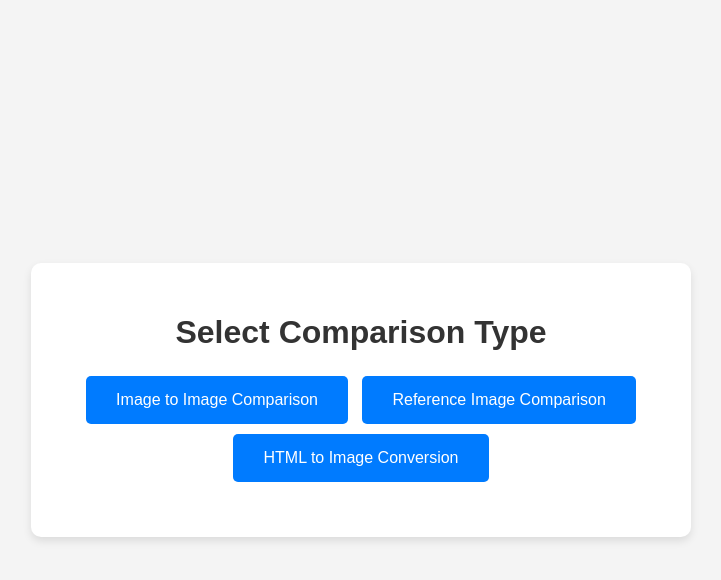
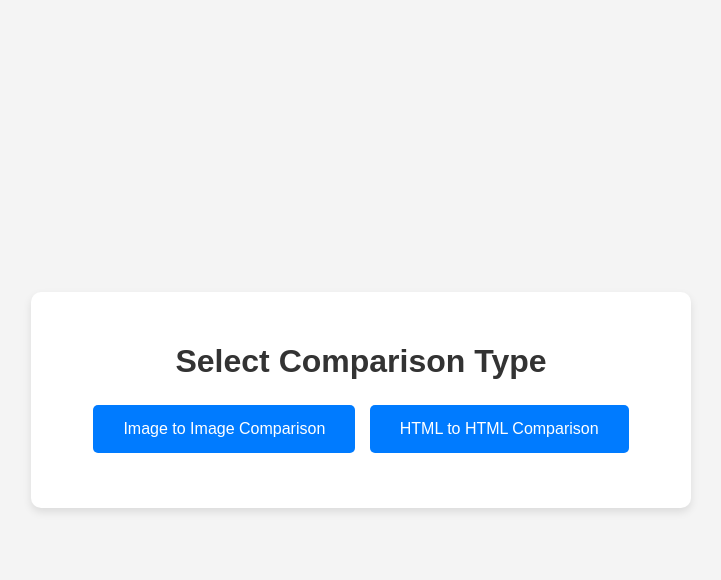
Before and after one commit to saboor-siddiqui/image_and_pdf_comparator, a Flask app: page / in a window 1280 px wide. Shown: the top 580 px of the page, without its empty margins (279-1000 px from the left). Run offline with Flask 3, Linux system fonts and the light colour scheme.

Commit message:
Changes to compare two images and HTML comparison

```diff
--- a/app.py
+++ b/app.py
@@ -5,7 +5,7 @@ import os
 import numpy as np
 import base64
 from image_comparator import ImageComparator
-from multiple_image_comparator import MultipleImageComparator
+from file_processor import FileProcessor
 
 app = Flask(__name__)
 app.config['UPLOAD_FOLDER'] = 'static/uploads'
@@ -21,102 +21,67 @@ def b64encode_filter(data):
 
 # Create instances of both comparators with upload folder
 single_comparator = ImageComparator(app.config['UPLOAD_FOLDER'])
-multiple_comparator = MultipleImageComparator(app.config['UPLOAD_FOLDER'])
+file_processor = FileProcessor(app.config['UPLOAD_FOLDER'])
 
 @app.route('/', methods=['GET', 'POST'])
 def upload_file():
     if request.method == 'POST':
         try:
-            # Get files from request
-            file1 = request.files['file1']
-            file2 = request.files['file2']
+            # Handle image comparison
+            if 'file1' in request.files and 'file2' in request.files:
+                file1 = request.files['file1']
+                file2 = request.files['file2']
 
-            # Read files into memory using PIL
-            image1 = Image.open(BytesIO(file1.read()))
-            image2 = Image.open(BytesIO(file2.read()))
+                file1_path = os.path.join(app.config['UPLOAD_FOLDER'], file1.filename)
+                file2_path = os.path.join(app.config['UPLOAD_FOLDER'], file2.filename)
 
-            # Convert to RGB mode if necessary
-            if image1.mode != 'RGB':
-                image1 = image1.convert('RGB')
-            if image2.mode != 'RGB':
-                image2 = image2.convert('RGB')
+                file1.save(file1_path)
+                file2.save(file2_path)
 
-            # Convert to numpy arrays
-            image1_np = np.array(image1)
-            image2_np = np.array(image2)
+                # Process files to ensure they are images
+                image1_path = file_processor.process_file(file1_path)
+                image2_path = file_processor.process_file(file2_path)
 
-            # Compare images and get result
-            output_image = single_comparator.compare_images_in_memory(image1_np, image2_np)
+                comparison_result_image = single_comparator.compare_images(image1_path, image2_path)
 
-            # Convert output image to bytes for display
-            output_buffer = BytesIO()
-            Image.fromarray(output_image).save(output_buffer, format='PNG')
-            output_buffer.seek(0)
+                # Read the comparison result image and convert to base64
+                with open(comparison_result_image, "rb") as image_file:
+                    output_image = base64.b64encode(image_file.read()).decode('utf-8')
 
-            # Return result template with image data
-            return render_template('result.html', output_image=output_buffer)
+                return render_template('result.html', output_image=output_image)
+
+            # Handle HTML comparison
+            elif 'html_file1' in request.files and 'html_file2' in request.files:
+                html_file1 = request.files['html_file1']
+                html_file2 = request.files['html_file2']
+
+                html_path1 = os.path.join(app.config['UPLOAD_FOLDER'], html_file1.filename)
+                html_path2 = os.path.join(app.config['UPLOAD_FOLDER'], html_file2.filename)
+
+                html_file1.save(html_path1)
+                html_file2.save(html_path2)
+
+                image_path1 = file_processor.convert_html_to_image(html_path1)
+                image_path2 = file_processor.convert_html_to_image(html_path2)
+
+                comparison_result_image = single_comparator.compare_images(image_path1, image_path2)
+
+                # Read the comparison result image and convert to base64
+                with open(comparison_result_image, "rb") as image_file:
+                    output_image = base64.b64encode(image_file.read()).decode('utf-8')
+
+                return render_template('result.html', output_image=output_image)
+
+            else:
+                flash("Please upload the required files.")
+                return redirect(request.url)
 
         except Exception as e:
             flash(str(e))
-            print(f"Error during comparison: {str(e)}")  # Debug logging
+            print(f"Error during comparison: {str(e)}")
             return redirect(request.url)
 
     return render_template('index.html')
 
-@app.route('/compare_multiple', methods=['POST'])
-def compare_multiple():
-    try:
-        # Use multiple image comparator
-        parent_file = request.files['master_file']
-        child_files = request.files.getlist('child_files')
-
-        if len(child_files) < 5:
-            flash("Please select at least 5 files to compare")
-            return redirect(request.url)
-
-        # Read parent file into memory
-        parent_image = Image.open(BytesIO(parent_file.read()))
-        parent_image_np = np.array(parent_image)
-
-        child_images = []
-        for child_file in child_files:
-            # Read child files into memory
-            child_image = Image.open(BytesIO(child_file.read()))
-            child_image_np = np.array(child_image)
-            child_images.append(child_image_np)
-
-        results = multiple_comparator.compare_multiple(parent_image_np, child_images)
-
-        # Convert output images to in-memory files
-        output_buffers = []
-        for result in results.values():
-            output_buffer = BytesIO()
-            result.output_image.save(output_buffer, format='PNG')
-            output_buffer.seek(0)
-            output_buffers.append(output_buffer)
-
-        return render_template('multiple_results.html', results=results, parent_image=parent_file.filename)
-
-    except Exception as e:
-        flash(str(e))
-        print(f"Error during multiple comparison: {str(e)}")
-        return redirect(request.url)
-
-@app.route('/convert_html', methods=['POST'])
-def convert_html():
-    try:
-        html_file = request.files['html_file']
-        html_file_path = BytesIO(html_file.read())
-
-        output_image_path = BytesIO()
-        single_comparator.html_to_image(html_file_path, output_image_path)
-        output_image_path.seek(0)
-
-        return render_template('result.html', output_image=output_image_path)
-    except Exception as e:
-        flash(str(e))
-        print(f"Error during HTML conversion: {str(e)}")
-        return redirect(request.url)
-
 if __name__ == '__main__':
     app.run(debug=True)
--- a/image_comparator.py
+++ b/image_comparator.py
@@ -41,9 +41,13 @@ class ImageComparator:
 
         output_filename = 'output.png'
         output_path = os.path.join(self.upload_folder, output_filename)
+
+        # Ensure the directory exists
+        os.makedirs(self.upload_folder, exist_ok=True)
+
         cv2.imwrite(output_path, outlined_img)
 
-        return output_filename
+        return output_path
 
     def compare_images_in_memory(self, img1_np, img2_np):
         """Compare two images using numpy arrays directly."""
--- a/static/script.js
+++ b/static/script.js
@@ -147,5 +147,5 @@ function showForm(formId) {
 document.addEventListener('DOMContentLoaded', () => {
     initializeFileUpload('single-comparison');
     initializeFileUpload('multiple-comparison');
-    initializeFileUpload('html-to-image');
+    initializeFileUpload('html-comparison');
 });
--- a/templates/index.html
+++ b/templates/index.html
@@ -3,7 +3,7 @@
 <head>
     <meta charset="UTF-8">
     <meta name="viewport" content="width=device-width, initial-scale=1.0">
-    <title>Image Comparison</title>
+    <title>Image and HTML Comparison</title>
     <link rel="stylesheet" href="{{ url_for('static', filename='styles.css') }}">
     <style>
         .form-container { display: none; }
@@ -33,7 +33,6 @@
             transform: translate(-50%, -50%);
             width: 100%;
             color: #666;
-            font-size: 0.9em;
             pointer-events: none;
             opacity: 0.7;
         }
@@ -44,8 +43,7 @@
         <div class="comparison-options">
             <h1>Select Comparison Type</h1>
             <button class="btn btn-primary" onclick="showForm('single-comparison')">Image to Image Comparison</button>
-            <button class="btn btn-primary" onclick="showForm('multiple-comparison')">Reference Image Comparison</button>
-            <button class="btn btn-primary" onclick="showForm('html-to-image')">HTML to Image Conversion</button>
+            <button class="btn btn-primary" onclick="showForm('html-comparison')">HTML to HTML Comparison</button>
         </div>
 
         <div id="forms-container">
@@ -56,14 +54,14 @@
                         <div class="preview-box">
                             <label for="file1">Image 1</label>
                             <div class="upload-prompt">Drag & Drop here or click to upload</div>
-                            <input type="file" name="file1" id="file1" accept="image/*,.html" required>
+                            <input type="file" name="file1" id="file1" accept="image/*" required>
                             <div class="file-info" id="info1"></div>
                             <img id="preview1" class="preview-image" alt="Preview 1">
                         </div>
                         <div class="preview-box">
                             <label for="file2">Image 2</label>
                             <div class="upload-prompt">Drag & Drop here or click to upload</div>
-                            <input type="file" name="file2" id="file2" accept="image/*,.html" required>
+                            <input type="file" name="file2" id="file2" accept="image/*" required>
                             <div class="file-info" id="info2"></div>
                             <img id="preview2" class="preview-image" alt="Preview 2">
                         </div>
@@ -72,38 +70,24 @@
                 </form>
             </div>
 
-            <div id="multiple-comparison" class="form-container">
-                <h2>Reference Image Comparison</h2>
-                <form action="/compare_multiple" method="post" enctype="multipart/form-data">
+            <div id="html-comparison" class="form-container">
+                <h2>HTML to HTML Comparison</h2>
+                <form action="/" method="post" enctype="multipart/form-data">
                     <div class="preview-container">
                         <div class="preview-box">
-                            <label for="master_file">Reference Image</label>
+                            <label for="html_file1">HTML File 1</label>
                             <div class="upload-prompt">Drag & Drop here or click to upload</div>
-                            <input type="file" name="master_file" id="master_file" accept="image/*,.html" required>
-                            <div class="file-info" id="info-master"></div>
-                            <img id="preview-master" class="preview-image" alt="Reference Image Preview">
+                            <input type="file" name="html_file1" id="html_file1" accept=".html,text/html" required>
+                            <div class="file-info" id="info-html1"></div>
                         </div>
                         <div class="preview-box">
-                            <label for="child_files">Compare with Images</label>
-                            <div class="upload-prompt">Drag & Drop files here or click to upload</div>
-                            <input type="file" name="child_files" id="child_files" accept="image/*,.html" multiple required>
-                            <div class="file-info" id="info-child"></div>
+                            <label for="html_file2">HTML File 2</label>
+                            <div class="upload-prompt">Drag & Drop here or click to upload</div>
+                            <input type="file" name="html_file2" id="html_file2" accept=".html,text/html" required>
+                            <div class="file-info" id="info-html2"></div>
                         </div>
                     </div>
-                    <button type="submit" class="btn">Compare Multiple</button>
-                </form>
-            </div>
-
-            <div id="html-to-image" class="form-container">
-                <h2>HTML to Image Conversion</h2>
-                <form action="/convert_html" method="post" enctype="multipart/form-data">
-                    <div class="preview-box">
-                        <label for="html_file">HTML File</label>
-                        <div class="upload-prompt">Drag & Drop HTML file here or click to upload</div>
-                        <input type="file" name="html_file" id="html_file" accept=".html,text/html" required>
-                        <div class="file-info" id="info-html"></div>
-                    </div>
-                    <button type="submit" class="btn">Convert</button>
+                    <button type="submit" class="btn">Compare HTML Files</button>
                 </form>
             </div>
         </div>
@@ -114,8 +98,7 @@
         document.addEventListener('DOMContentLoaded', () => {
             // Initialize all file upload containers
             initializeFileUpload('single-comparison');
-            initializeFileUpload('multiple-comparison');
-            initializeFileUpload('html-to-image');
+            initializeFileUpload('html-comparison');
 
             // Enhanced form switch animation
             function showForm(formId) {
```
Also changed, not shown: file_processor.py (+5 -10 lines), templates/result.html (+2 -2 lines).
